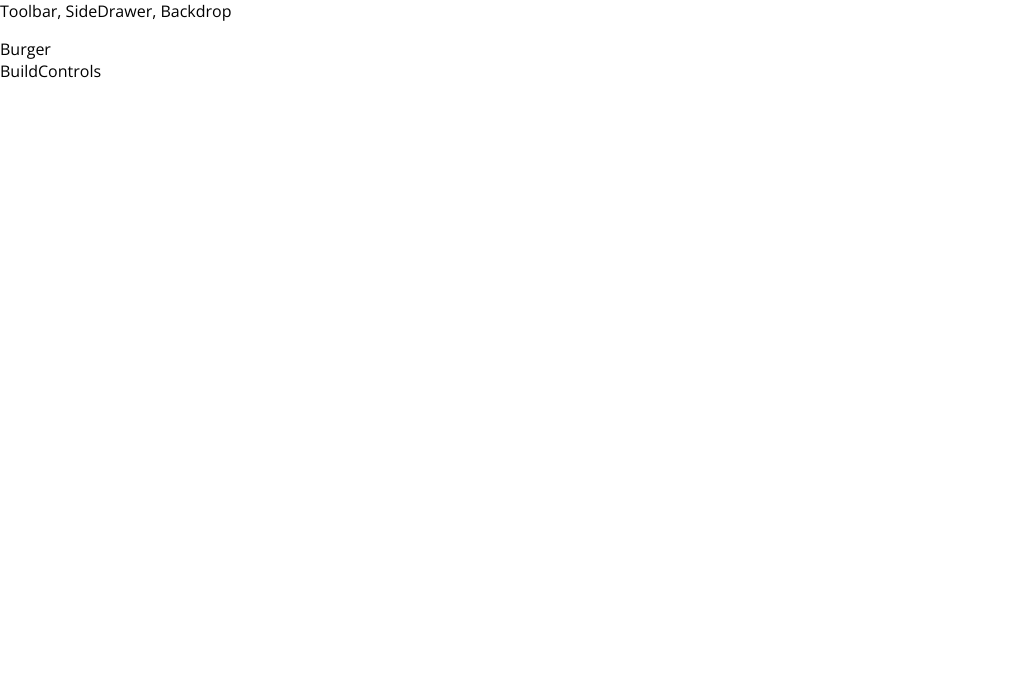
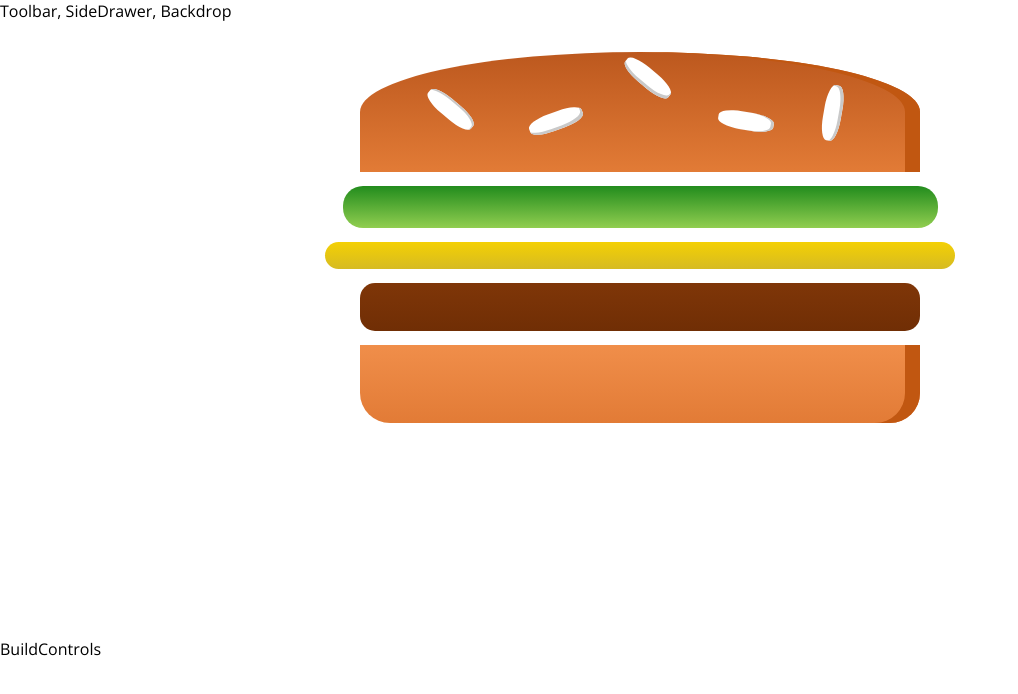
Before and after one commit to javiergranados/burger-builder, a React app: page / in a window 1280 px wide. Shown: the top 694 px of the page, without its empty margins (0-1018 px from the left). Built offline with nearby package versions, Linux system fonts and the light colour scheme.

Commit message:
Added Burger component (values hardcoded)

```diff
--- a/package.json
+++ b/package.json
@@ -29,6 +29,7 @@
     "postcss-flexbugs-fixes": "3.2.0",
     "postcss-loader": "2.0.8",
     "promise": "8.0.1",
+    "prop-types": "^15.6.2",
     "raf": "3.4.0",
     "react": "^16.4.1",
     "react-dev-utils": "^5.0.1",
--- /dev/null
+++ b/src/components/Burger/Burger.css
@@ -0,0 +1,30 @@
+.Burger {
+  width: 100%;
+  margin: auto;
+  height: 250px;
+  overflow: scroll;
+  text-align: center;
+  font-weight: bold;
+  font-size: 1.2rem;
+}
+
+@media (min-width: 500px) and (min-height: 400px){
+  .Burger {
+    width: 350px;
+    height: 300px;
+  }
+}
+
+@media (min-width: 500px) and (min-height: 401px){
+  .Burger {
+    width: 450px;
+    height: 400px;
+  }
+}
+
+@media (min-width: 1000px) and (min-height: 700px){
+  .Burger {
+    width: 700px;
+    height: 600px;
+  }
+}
--- a/src/components/Burger/Burger.js
+++ b/src/components/Burger/Burger.js
@@ -0,0 +1,19 @@
+import React from 'react'
+
+import classes from './Burger.css'
+
+import BurgerIngredient from './BurgerIngredient/BurgerIngredient'
+
+const burger = () => {
+  return (
+    <div className={classes.Burger}>
+      <BurgerIngredient type='BreadTop' />
+      <BurgerIngredient type='Salad' />
+      <BurgerIngredient type='Cheese' />
+      <BurgerIngredient type='Meat' />
+      <BurgerIngredient type='BreadBottom' />
+    </div>
+  )
+}
+
+export default burger
--- a/src/components/Burger/BurgerIngredient/BurgerIngredient.js
+++ b/src/components/Burger/BurgerIngredient/BurgerIngredient.js
@@ -1,45 +1,17 @@
-import React, { PropTypes } from 'react'
+import React from 'react'
+import Proptypes from 'prop-types'
 
 import classes from './BurgerIngredient.css'
 
 const burgerIngredient = props => {
   let ingredient = null
 
-  // switch (props.type) {
-  //   case 'BreadBottom':
-  //     ingredient = <div className={classes.BreadBottom} />
-  //     break
-  //   case 'BreadTop':
-  //     ingredient = (
-  //       <div className={classes.BreadTop}>
-  //         <div className='Seeds1' />
-  //         <div className='Seeds2' />
-  //       </div>
-  //     )
-  //     break
-  //   case 'Meat':
-  //     ingredient = <div className={classes.Meat} />
-  //     break
-  //   case 'Cheese':
-  //     ingredient = <div className={classes.Cheese} />
-  //     break
-  //   case 'Salad':
-  //     ingredient = <div className={classes.Salad} />
-  //     break
-  //   case 'Bacon':
-  //     ingredient = <div className={classes.Bacon} />
-  //     break
-  //   default:
-  //     ingredient = null
-  //     break
-  // }
-
   if (props.type) {
     if (props.type === 'BreadTop') {
       ingredient = (
         <div className={classes[props.type]}>
-          <div className='Seeds1' />
-          <div className='Seeds2' />
+          <div className={classes.Seeds1} />
+          <div className={classes.Seeds2} />
         </div>
       )
     } else {
@@ -51,7 +23,7 @@ const burgerIngredient = props => {
 }
 
 burgerIngredient.propTypes = {
-  type: PropTypes.string.isRequired
+  type: Proptypes.string.isRequired
 }
 
 export default burgerIngredient
--- a/src/containers/BurgerBuilder/BurgerBuilder.js
+++ b/src/containers/BurgerBuilder/BurgerBuilder.js
@@ -1,12 +1,14 @@
 import React, { Component } from 'react'
 
 import Aux from '../../hoc/Aux'
+
+import Burger from '../../components/Burger/Burger'
 
 class BurgerBuilder extends Component {
   render () {
     return (
       <Aux>
-        <div>Burger</div>
+        <Burger />
         <div>BuildControls</div>
       </Aux>
     )
```
Also changed, not shown: src/components/Burger/BurgerIngredient/BurgerIngredient.css (indentation only).
